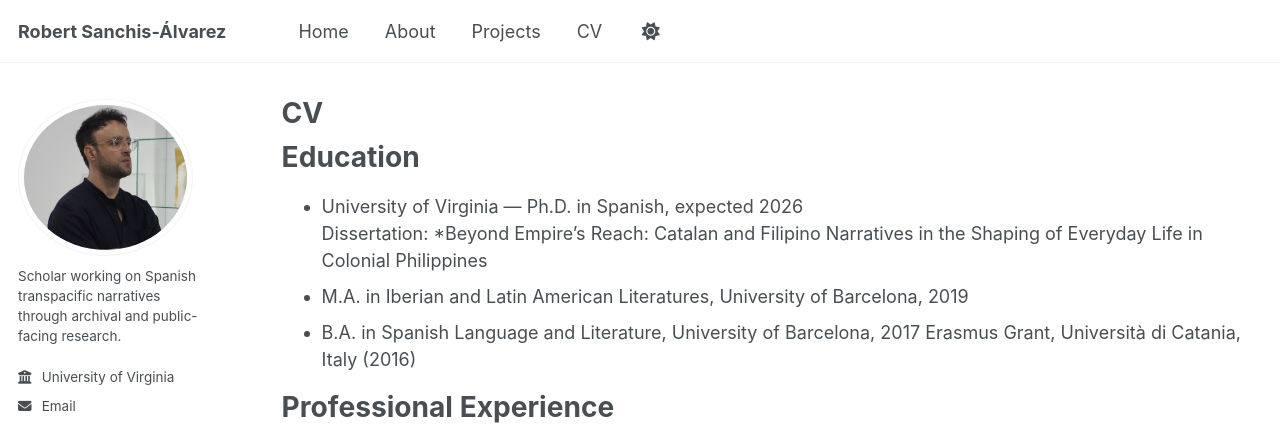
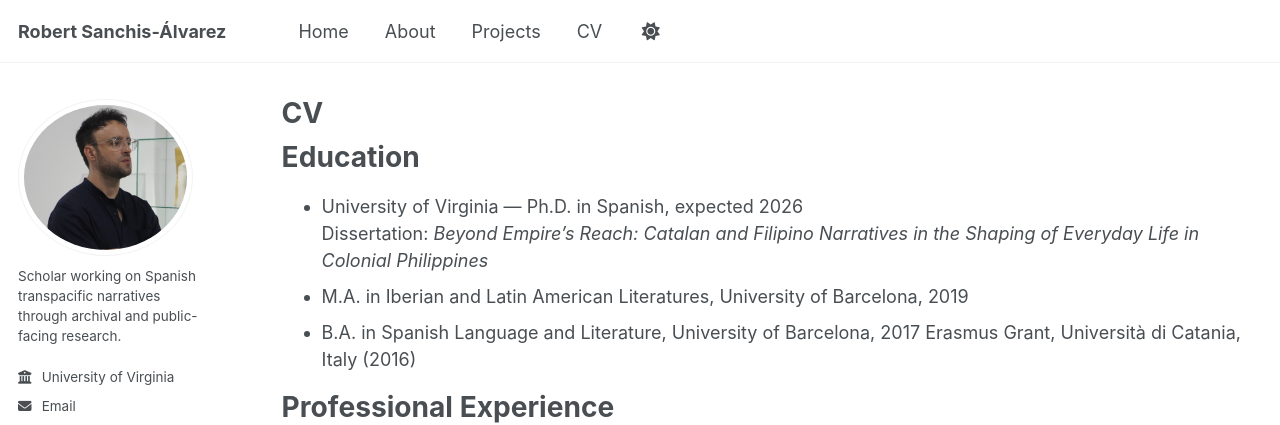
Before and after one commit to robertsanchisalvarez/robertsanchisalvarez.github.io, a Jekyll site: the page built from _pages/cv.md, in a window 1280 px wide and 900 px high. Shown: the top 425 px of the window. Built offline with Jekyll 4.4.1, drawn with Linux system fonts in a browser that asks for light colours; a script bundle is joined from its source files by our own code; library files that are not in the unit come from our copies; some of the changed text lies outside the part shown.

Commit message:
Update cv.md

```diff
--- a/_pages/cv.md
+++ b/_pages/cv.md
@@ -12,7 +12,7 @@
 Education
 ======
 * University of Virginia — Ph.D. in Spanish, expected 2026
-  Dissertation: *Beyond Empire’s Reach: Catalan and Filipino Narratives in the Shaping of Everyday Life in Colonial Philippines
+  Dissertation: *Beyond Empire’s Reach: Catalan and Filipino Narratives in the Shaping of Everyday Life in Colonial Philippines*
 * M.A. in Iberian and Latin American Literatures, University of Barcelona, 2019
 * B.A. in Spanish Language and Literature, University of Barcelona, 2017
     Erasmus Grant, Università di Catania, Italy (2016)
@@ -64,7 +64,7 @@
 
 Teaching Experience
 ======
-* Instructor, University of Virginia**
+* Instructor, University of Virginia
   - Perspectives on Modern Spain (Fall 2025)
   - Texts and Interpretation from the Global Hispanophone (Spring 2023)
   - Business Spanish (Fall 2022)
```
Also changed, not shown: other parts of _pages/cv.md (+1 -5 lines).
